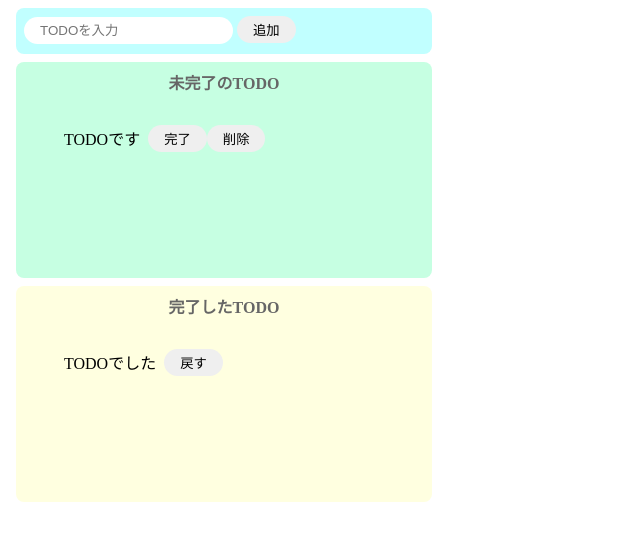
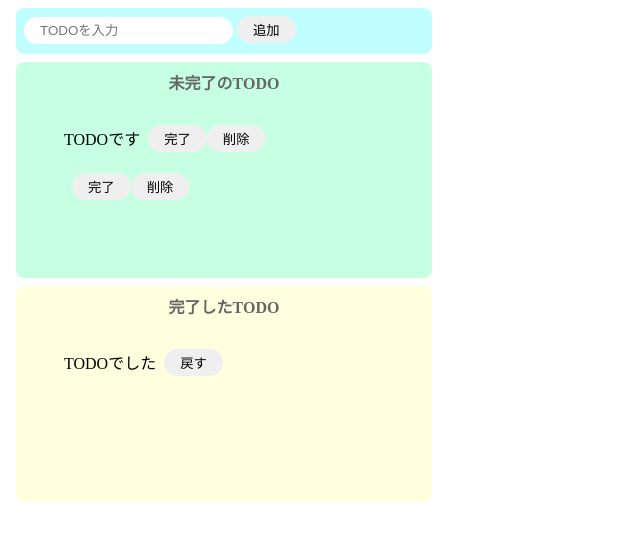
Before and after one commit to tosan777/todo-for-javascript, a plain HTML site: page index.html in a window 1280 px wide. Both pictures are taken after a click on the button "追加". Shown: the whole page, without its empty margins (0-640 px from the left). Drawn offline with Linux system fonts and the light colour scheme.

Commit message:
未完了のTODOリストにTODOの要素を追加

```diff
--- a/index.html
+++ b/index.html
@@ -15,7 +15,7 @@
     </div>
     <div class="incomplete-area">
         <p class="title">未完了のTODO</p>
-        <ul>
+        <ul id="incomplete-list">
             <li class="list-row">
                 <p class="list-row-ttl">TODOです</p>
                 <button class="button">完了</button>
--- a/index.js
+++ b/index.js
@@ -5,6 +5,36 @@ const onClickAdd = () => {
   const inputText = document.getElementById("add-text").value;
   /* add-textの値を空にして次入力しやすいようにする */
   document.getElementById("add-text").value = "";
+
+  /* liタグの生成 */
+  const li = document.createElement("li");
+  /* liタグにクラス名を追加 */
+  li.className = "list-row";
+
+  const p = document.createElement("p");
+  p.className = "list-row-ttl";
+  /* list-row-ttlにadd-textの値を代入 */
+  p.innerText = inputText;
+
+  /* 完了ボタンの生成 */
+  const completeButton = document.createElement("button");
+  completeButton.innerText = "完了";
+  completeButton.className = "button";
+
+  /* 削除ボタンの生成 */
+  const deleteButton = document.createElement("button");
+  deleteButton.innerText = "削除";
+  deleteButton.className = "button";
+
+  /* list-rowの子要素に各要素を設定 */
+  li.appendChild(p);
+  li.appendChild(completeButton);
+  li.appendChild(deleteButton);
+
+  /* incomplete-listに未完了のリストを追加 */
+  const ul = document.getElementById("incomplete-list");
+  ul.appendChild(li);
+  console.log(ul);
 };
 /* add-buttonをクリックした時のイベント */
 document.getElementById("add-button").addEventListener("click", onClickAdd);
```
